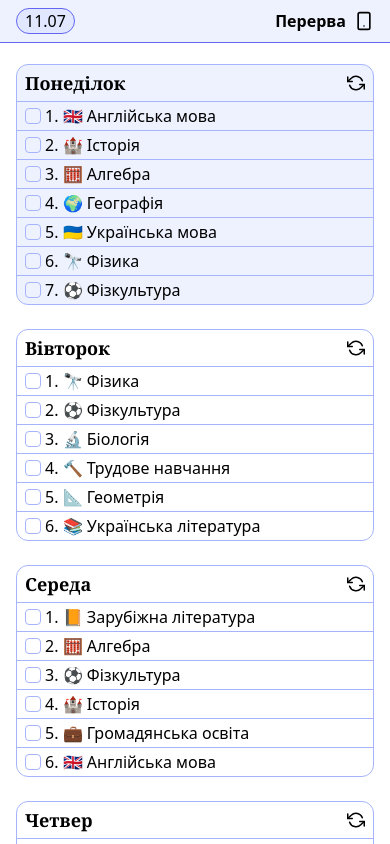
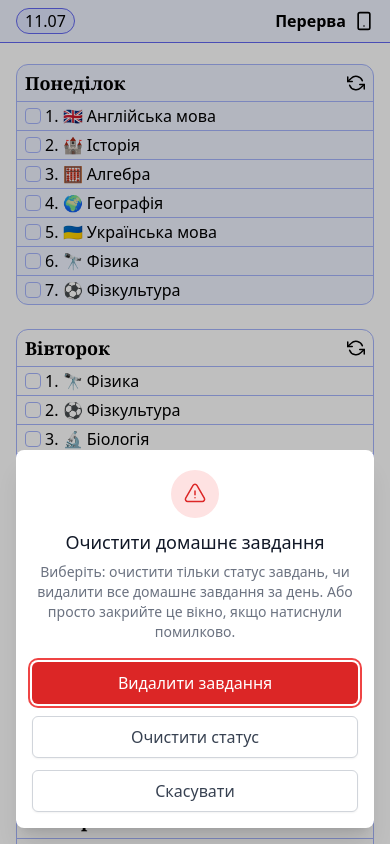
Before and after one commit to nazar1ua/vue-schedule, a Vue app: page / in a window 390 px wide. Both pictures are taken after a click on the button 356 px from the left and 83 px from the top of the page. Shown: the top 844 px of the page. Built offline with nearby package versions, Linux system fonts and the light colour scheme.

Commit message:
Виправлено #3

```diff
--- a/src/assets/lessons.json
+++ b/src/assets/lessons.json
@@ -27,7 +27,7 @@
       "name": "Середа",
       "lessons": [
         "Зарубіжна література",
-        "Алгебра",
+        "Геометрія",
         "Фізкультура",
         "Історія",
         "Громадянська освіта",
@@ -37,24 +37,23 @@
     {
       "name": "Четвер",
       "lessons": [
-        "Історія",
+        "Українська мова",
         "Алгебра",
-        "Християнська етика",
-        "Біологія",
         "Географія",
-        "Громадянська освіта",
-        "Українська література"
+        "Медицина",
+        "Хімія",
+        "Громадянська освіта"
       ]
     },
     {
       "name": "П'ятниця",
       "lessons": [
-        "Українська мова",
-        "Трудове навчання",
         "Англійська мова",
-        "Зарубіжна література",
-        "Геометрія",
-        "Інформатика"
+        "Біологія",
+        "Християнська етика",
+        "Історія",
+        "Інформатика",
+        "Українська література"
       ]
     }
   ],
--- /dev/null
+++ b/src/components/Homework/ClearHovework.vue
@@ -0,0 +1,92 @@
+<script setup>
+import { ref } from 'vue'
+import { Dialog, DialogPanel, DialogTitle, TransitionChild, TransitionRoot } from '@headlessui/vue'
+import { ExclamationTriangleIcon, XMarkIcon } from '@heroicons/vue/24/outline'
+
+const open = ref(false)
+const resetBtn = ref(null)
+
+const props = defineProps(['today'])
+const emit = defineEmits(['resetDone', 'resetHomework'])
+
+const deleteTasks = () => {
+   emit('resetHomework')
+   resetAnimation()
+   open.value = false
+}
+
+const clearStatus = () => {
+   emit('resetDone')
+   resetAnimation()
+   open.value = false
+}
+
+const resetAnimation = () => {
+   if (resetBtn.value === null) return
+   const target = resetBtn.value
+   target.classList.add('active')
+   target.addEventListener('animationend', () => {
+      target.classList.remove('active')
+   })
+}
+</script>
+
+<template>
+   <button button @click="open = true" ref="resetBtn"
+      class="reset-button rounded focus:outline-none focus-visible:ring focus-visible:ring-offset-2 dark:focus-visible:ring-offset-gray-800 focus-visible:ring-indigo-300 dark:focus-visible:ring-indigo-500"
+      :class="{ 'focus-visible:ring-offset-indigo-50 dark:focus-visible:ring-offset-indigo-900': today }">
+      <svg xmlns="http://www.w3.org/2000/svg" width="18" height="18" viewBox="0 0 24 24" fill="none" stroke="currentColor" stroke-width="2" stroke-linecap="round" stroke-linejoin="round"
+         class="select-none">
+         <polyline points="1 4 1 10 7 10"></polyline>
+         <polyline points="23 20 23 14 17 14"></polyline>
+         <path d="M20.49 9A9 9 0 0 0 5.64 5.64L1 10m22 4l-4.64 4.36A9 9 0 0 1 3.51 15"></path>
+      </svg>
+   </button>
+   <TransitionRoot as="template" :show="open">
+      <Dialog as="div" class="relative z-10" @close="open = false">
+         <TransitionChild as="template" enter="ease-out duration-300" enter-from="opacity-0" enter-to="opacity-100" leave="ease-in duration-200" leave-from="opacity-100" leave-to="opacity-0">
+            <div class="fixed inset-0 bg-black bg-opacity-25 transition-opacity" />
+         </TransitionChild>
+
+         <div class="fixed inset-0 z-10 overflow-y-auto">
+            <div class="flex min-h-full items-end justify-center p-4 text-center sm:items-center sm:p-0">
+               <TransitionChild as="template" enter="ease-out duration-300" enter-from="opacity-0 translate-y-4 sm:translate-y-0 sm:scale-95" enter-to="opacity-100 translate-y-0 sm:scale-100"
+                  leave="ease-in duration-200" leave-from="opacity-100 translate-y-0 sm:scale-100" leave-to="opacity-0 translate-y-4 sm:translate-y-0 sm:scale-95">
+                  <DialogPanel class="relative transform overflow-hidden rounded-lg bg-white dark:bg-gray-900 px-4 pt-5 pb-4 text-left shadow-xl transition-all sm:my-8 sm:w-full sm:max-w-lg sm:p-6">
+                     <div class="absolute top-0 right-0 hidden pt-4 pr-4 sm:block">
+                        <button type="button" class="rounded-md bg-white dark:bg-gray-900 text-gray-400 dark:text-gray-200 hover:text-gray-500 dark:hover:text-gray-300 focus:outline-none focus:ring-2 focus:ring-indigo-500 focus:ring-offset-2 dark:focus:ring-offset-gray-900"
+                           @click="open = false">
+                           <span class="sr-only">Закрити</span>
+                           <XMarkIcon class="h-6 w-6" aria-hidden="true" />
+                        </button>
+                     </div>
+                     <div class="sm:flex sm:items-start">
+                        <div class="mx-auto flex h-12 w-12 flex-shrink-0 items-center justify-center rounded-full bg-red-100 dark:bg-red-600 dark:bg-opacity-25 sm:mx-0 sm:h-10 sm:w-10">
+                           <ExclamationTriangleIcon class="h-6 w-6 text-red-600 dark:text-red-400" aria-hidden="true" />
+                        </div>
+                        <div class="mt-3 text-center sm:mt-0 sm:ml-4 sm:text-left">
+                           <DialogTitle as="h3" class="text-lg font-medium leading-6 text-gray-900 dark:text-white">Очистити домашнє завдання</DialogTitle>
+                           <div class="mt-2">
+                              <p class="text-sm text-gray-500 dark:text-gray-400">Виберіть: очистити тільки статус завдань, чи видалити все домашнє завдання за день. Або просто закрийте це вікно, якщо натиснули
+                                 помилково.</p>
+                           </div>
+                        </div>
+                     </div>
+                     <div class="mt-5 sm:mt-4 sm:flex sm:flex-row-reverse">
+                        <button type="button"
+                           class="inline-flex w-full justify-center rounded-md border border-transparent bg-red-600 px-4 py-2 text-base font-medium text-white shadow-sm hover:bg-red-700 focus:outline-none focus:ring-2 focus:ring-red-500 focus:ring-offset-2 sm:ml-3 sm:w-auto sm:text-sm dark:focus:ring-offset-gray-900"
+                           @click="deleteTasks">Видалити завдання</button>
+                        <button type="button"
+                           class="mt-3 inline-flex w-full justify-center rounded-md border border-gray-300 dark:border-gray-700 bg-white dark:bg-gray-900 px-4 py-2 text-base font-medium text-gray-700 dark:text-gray-200 shadow-sm hover:text-gray-500 dark:hover:text-gray-300 focus:outline-none focus:ring-2 focus:ring-red-500 dark:focus:ring-red-700 focus:ring-offset-2 sm:mt-0 sm:ml-3 sm:w-auto sm:text-sm dark:focus:ring-offset-gray-900"
+                           @click="clearStatus">Очистити статус</button>
+                        <button type="button"
+                           class="mt-3 inline-flex w-full justify-center rounded-md border border-gray-300 dark:border-gray-700 bg-white dark:bg-gray-900 px-4 py-2 text-base font-medium text-gray-700 dark:text-gray-200 shadow-sm hover:text-gray-500 dark:hover:text-gray-300 focus:outline-none focus:ring-2 focus:ring-indigo-500 dark:focus:ring-indigo-700 focus:ring-offset-2 sm:mt-0 sm:w-auto sm:text-sm dark:focus:ring-offset-gray-900"
+                           @click="open = false">Скасувати</button>
+                     </div>
+                  </DialogPanel>
+               </TransitionChild>
+            </div>
+         </div>
+      </Dialog>
+   </TransitionRoot>
+</template>
--- a/src/components/Table.vue
+++ b/src/components/Table.vue
@@ -4,16 +4,7 @@
       <div v-show="day.lessons.length > 0" class="border border-indigo-300 rounded-xl pt-1" :class="{ 'bg-indigo-50 dark:bg-indigo-900': index === today }">
         <div class="px-2 pb-1 flex justify-between items-center">
           <h1 class="font-bold text-lg font-serif">{{day.name}}</h1>
-          <button @click="resetDay(index)" :ref="'reset-' + index"
-            class="reset-button rounded focus:outline-none focus-visible:ring focus-visible:ring-offset-2 dark:focus-visible:ring-offset-gray-800 focus-visible:ring-indigo-300 dark:focus-visible:ring-indigo-500"
-            :class="{ 'focus-visible:ring-offset-indigo-50 dark:focus-visible:ring-offset-indigo-900': index === today }">
-            <svg xmlns="http://www.w3.org/2000/svg" width="18" height="18" viewBox="0 0 24 24" fill="none" stroke="currentColor" stroke-width="2" stroke-linecap="round" stroke-linejoin="round"
-              class="select-none">
-              <polyline points="1 4 1 10 7 10"></polyline>
-              <polyline points="23 20 23 14 17 14"></polyline>
-              <path d="M20.49 9A9 9 0 0 0 5.64 5.64L1 10m22 4l-4.64 4.36A9 9 0 0 1 3.51 15"></path>
-            </svg>
-          </button>
+          <ClearHovework :today="index === today" @reset-done="clearHomework(index)" @reset-homework="clearHomework(index, true)" />
         </div>
         <ul>
           <li class="flex items-center px-2 py-0.5 border-t border-t-indigo-300" v-for="(subject, number) in day.lessons" :key="subject + number + Math.random()">
@@ -32,10 +23,11 @@
 <script>
 import Icon from './Icon.vue'
 import Emoji from './Emoji.vue'
+import ClearHovework from './Homework/ClearHovework.vue'
 
 export default {
   name: "Table",
-  components: { Icon, Emoji },
+  components: { Icon, Emoji, ClearHovework },
   props: ['lessons', 'lesson', 'today'],
   emits: ['homeworkChange'],
   data() {
@@ -101,14 +93,16 @@ export default {
       event.target.checked = !event.target.checked
       this.handleChange(event)
     },
-    resetDay(day) {
+    clearHomework(day, purge = false) {
       let todo = this.getStorage();
       todo[day].forEach((lesson, index) => {
         todo[day][index] = false;
       });
       let homework = this.getHomework();
       homework[day].forEach((lesson, index) => {
-        if (homework[day][index] !== null) {
+        if (purge) {
+          homework[day][index] = null
+        } else if (!purge && homework[day][index] !== null) {
           homework[day][index].done = false
         }
       })
@@ -116,18 +110,13 @@ export default {
       for (let index = 0; index < parent.length; index++) {
         parent[index].children[0].checked = false;
         parent[index].children[0].nextElementSibling.nextElementSibling.nextElementSibling.children[0].classList.remove('line-through')
+        if (purge) {
+          parent[index].children[0].nextElementSibling.nextElementSibling.nextElementSibling.children[0].innerText = ''
+        }
       }
       this.setStorage(todo);
       localStorage.setItem('homework', JSON.stringify(homework));
       this.$emit('homeworkChange');
-      this.resetAnimation(day);
-    },
-    resetAnimation(id) {
-      const target = this.$refs['reset-' + id][0];
-      target.classList.add('active');
-      target.addEventListener('animationend', () => {
-        target.classList.remove('active');
-      });
     },
   },
 }
```
